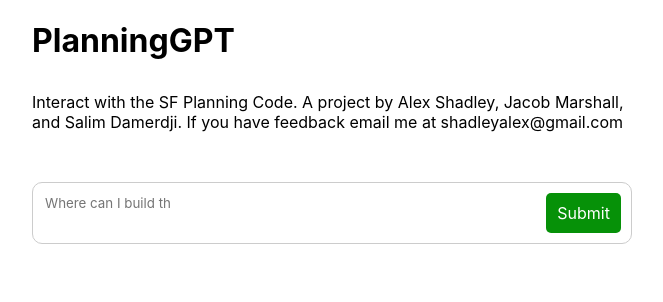
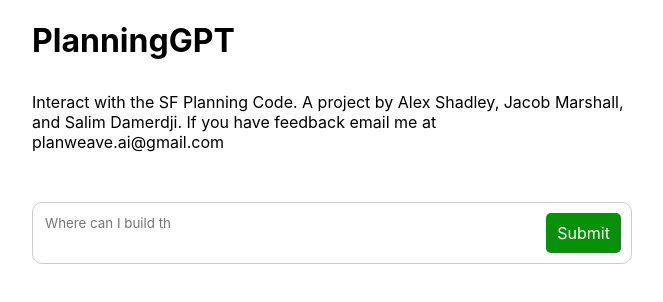
Before and after one commit to alexshadley/planning-code-search, a React (Create React App) app in the folder frontend/: page / in a window 1280 px wide. Shown: the top 302 px of the page, without its empty margins (308-971 px from the left). Built offline with nearby package versions, Linux system fonts and the light colour scheme.

Commit message:
update email and exs

```diff
--- a/frontend/src/App.tsx
+++ b/frontend/src/App.tsx
@@ -22,7 +22,7 @@ const App = () => {
      const phrases = [
        'How is 387 Market zoned?',
        'Where can I build the tallest building?',
-       'How can I lose my minigolf permit?'
+       'Is retail by-right at 339 Divisadero?'
      ];
      let currentPhraseIndex = 0;
      let charIndex = -1;
@@ -119,7 +119,7 @@ const App = () => {
         <div>
           Interact with the SF Planning Code. A project by Alex Shadley, Jacob
           Marshall, and Salim Damerdji. If you have feedback email me at
-          shadleyalex@gmail.com
+          planweave.ai@gmail.com
         </div>
         <div className="query-box">
           <textarea
```
